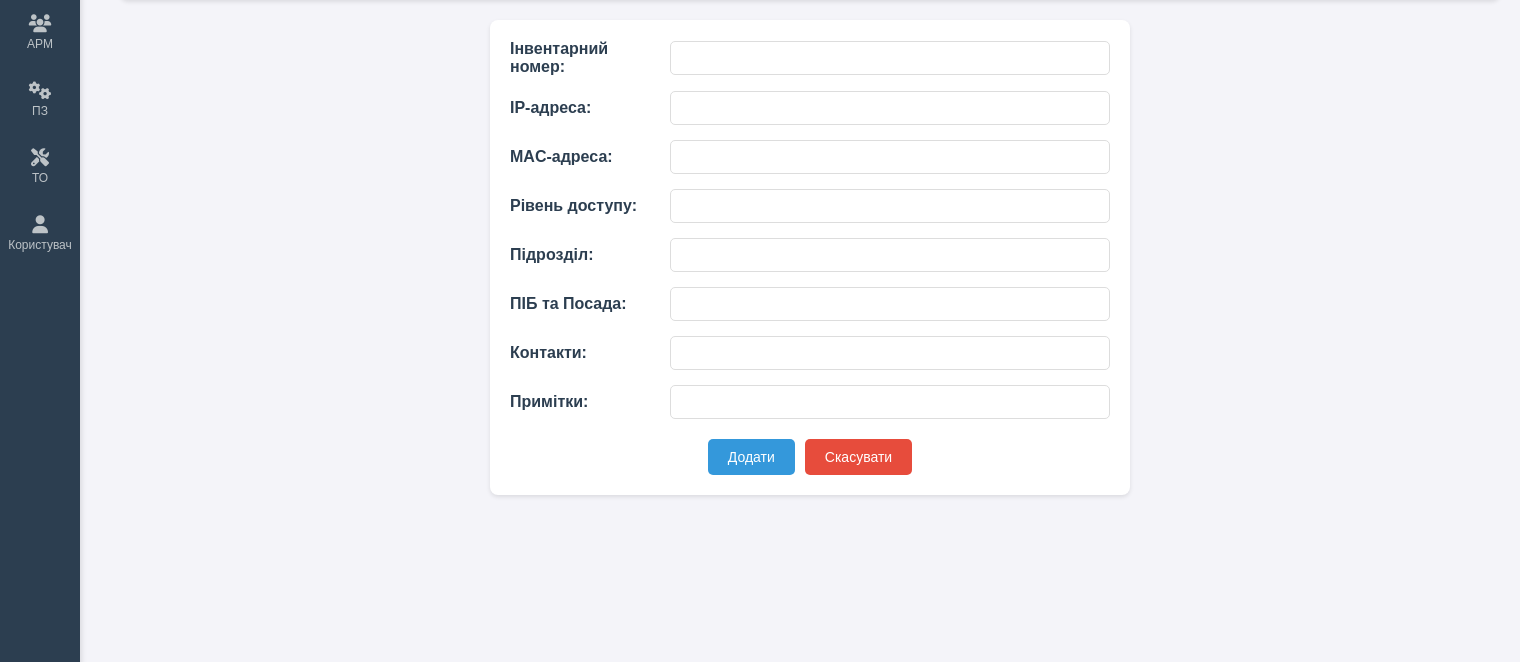
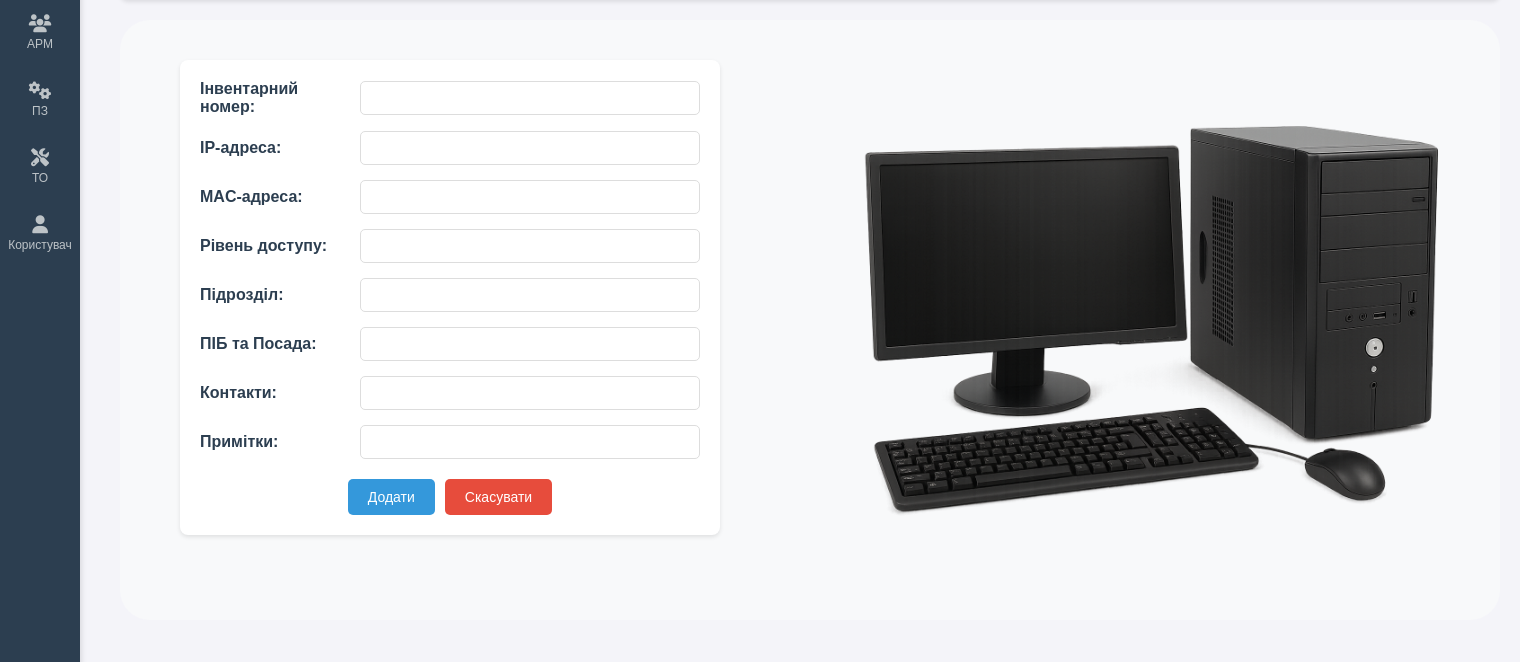
Before and after one commit to Vlad7773/it_support, a Flask app: template templates/add.html in a window 1520 px wide. Shown: the part 138-800 px from the top of the page. Run offline with Flask 3, Linux system fonts and the light colour scheme; the template is opened without the code that fills it, so the values that code supplies are empty.

Commit message:
Вибір пристроя

```diff
--- a/templates/add.html
+++ b/templates/add.html
@@ -1,9 +1,65 @@
 {% extends "base.html" %}
 {% block title %}Додати АРМ{% endblock %}
 {% block content %}
-    <div class="header">
-        <h1>Додати новий АРМ</h1>
-    </div>
+<style>
+    .add-page {
+        display: flex;
+        justify-content: start;
+        align-items: flex-start;
+        gap: 80px;
+        background-color: #f8f9fa;
+        padding: 40px 60px;
+        border-radius: 30px;
+    }
+
+    .form-container {
+        flex: 0 0 500px;
+    }
+
+    .carousel-block {
+        flex: 0 0 690px;
+        max-width: 690px;
+        position: relative;
+        display: flex;
+        justify-content: center;
+        align-items: center;
+        height: 520px;
+    }
+
+    .carousel-block img {
+        width: 100%;
+
+        border-radius: 8px;
+        transition: opacity 0.4s ease-in-out;
+    }
+
+    .carousel-arrow {
+        position: absolute;
+        top: 50%;
+        transform: translateY(-50%);
+        background-color: rgba(0,0,0,0.4);
+        color: white;
+        border: none;
+        padding: 10px;
+        cursor: pointer;
+        font-size: 20px;
+        border-radius: 5px;
+        display: none;
+    }
+
+    .carousel-block:hover .carousel-arrow {
+        display: block;
+    }
+
+    .arrow-left { left: 10px; }
+    .arrow-right { right: 10px; }
+</style>
+
+<div class="header">
+    <h1>Додати новий АРМ</h1>
+</div>
+
+<div class="add-page">
     <div class="form-container">
         <form method="POST" action="/add">
             <div class="form-group">
@@ -44,4 +100,39 @@
             </div>
         </form>
     </div>
+
+    <div class="carousel-block">
+        <button class="carousel-arrow arrow-left" onclick="prevImage()">&#8592;</button>
+        <img id="carousel-image" src="{{ url_for('static', filename='img/desktop.png') }}" alt="Тип АРМ">
+        <button class="carousel-arrow arrow-right" onclick="nextImage()">&#8594;</button>
+    </div>
+</div>
+
+<script>
+    const images = [
+        "{{ url_for('static', filename='img/desktop.png') }}",
+        "{{ url_for('static', filename='img/laptop.png') }}",
+        "{{ url_for('static', filename='img/monoblock.png') }}"
+    ];
+    let index = 0;
+    const image = document.getElementById('carousel-image');
+
+    function showImage(i) {
+        image.style.opacity = 0;
+        setTimeout(() => {
+            image.src = images[i];
+            image.style.opacity = 1;
+        }, 200);
+    }
+
+    function prevImage() {
+        index = (index - 1 + images.length) % images.length;
+        showImage(index);
+    }
+
+    function nextImage() {
+        index = (index + 1) % images.length;
+        showImage(index);
+    }
+</script>
 {% endblock %}
```
Also changed, not shown: static/img/desktop.png (added), static/img/laptop.png (added), static/img/monoblock.png (added).
